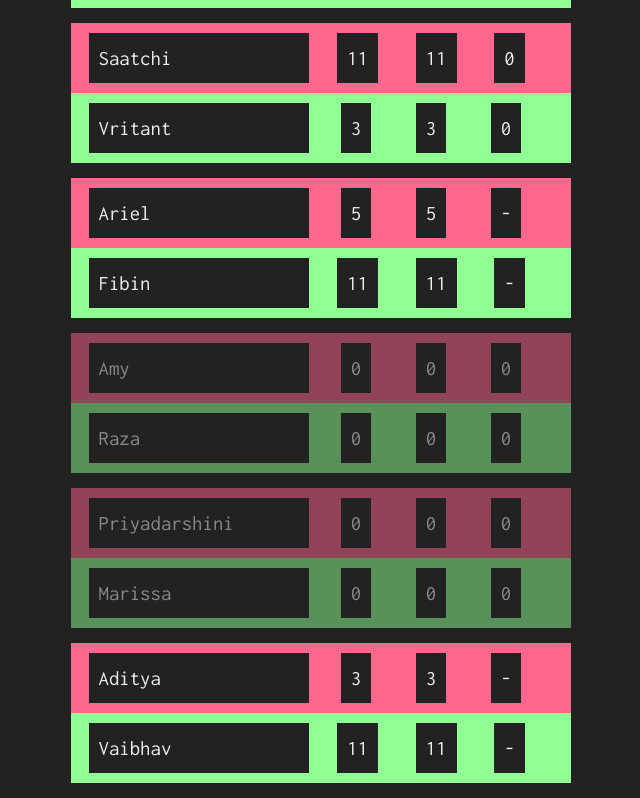
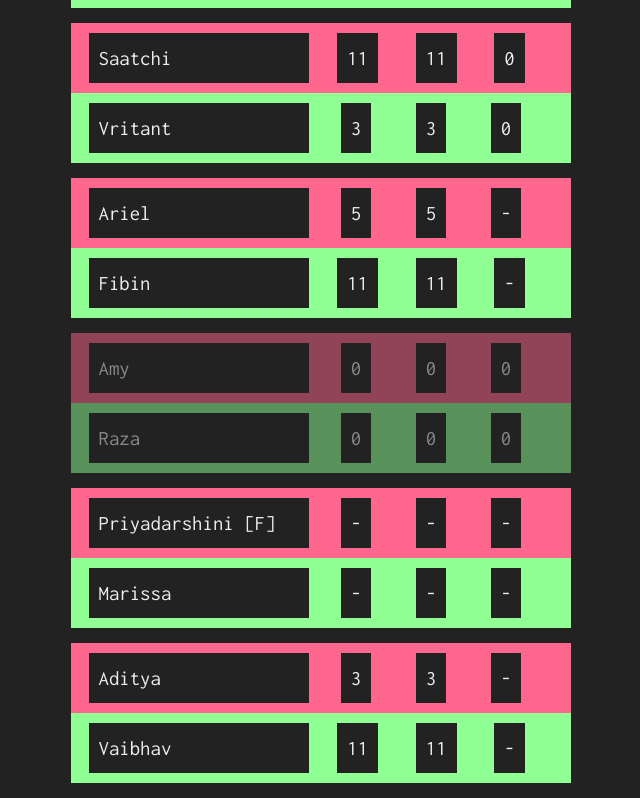
Before and after one commit to vritant24/PingPongBrackets, a React (Create React App) app: page / in a window 1280 px wide. Shown: the part 828-1626 px from the top of the page, without its empty margins (319-959 px from the left). Built offline with nearby package versions, Linux system fonts and the light colour scheme.

Commit message:
Update tally.js

```diff
--- a/src/tally.js
+++ b/src/tally.js
@@ -56,11 +56,11 @@ export default [
         d: false
     },
     {
-        p1: "Priyadarshini",
+        p1: "Priyadarshini [F]",
         p2: "Marissa",
-        s1: [0, 0, 0],
-        s2: [0, 0, 0],
-        d: false
+        s1: ["-", "-", "-"],
+        s2: ["-", "-", "-"],
+        d: true
     },
     {
         p1: "Aditya",
```
